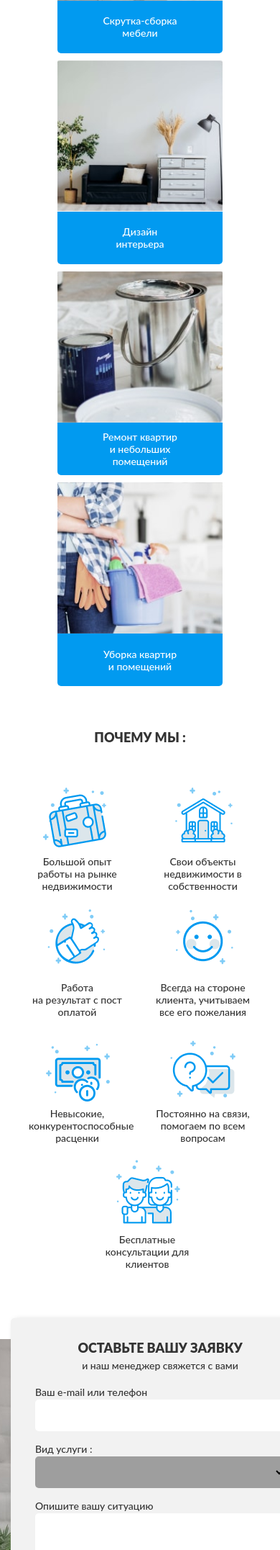
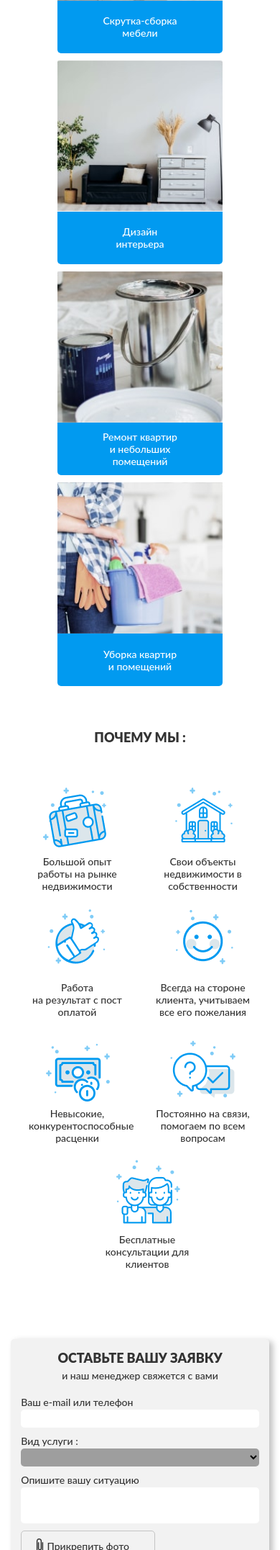
Before and after one commit to olga-evdokimova/website-ProEstate, a PHP site: page / in a window 390 px wide. Shown: the part 4347-6500 px from the top of the page at 72% size. Run offline with PHP 8.4, Linux system fonts and the light colour scheme; some libraries are stand-ins or nearby versions; grey boxes are pictures that could not be loaded.

Commit message:
Order адаптив

```diff
--- a/css/main.css
+++ b/css/main.css
@@ -759,9 +759,15 @@ input::-webkit-search-results-decoration {
   appearance: none;
   background: url("../image/contact_bg.jpg") center;
   background-size: cover;
-  height: 614px;
+  max-height: 614px;
   margin-bottom: 86px;
   position: relative;
+}
+
+@media (max-width: 580px) {
+  .order {
+    background: transparent;
+  }
 }
 
 .order__title {
@@ -789,6 +795,20 @@ input::-webkit-search-results-decoration {
   top: -29px;
   width: 416px;
   z-index: 5;
+}
+
+@media (max-width: 992px) {
+  .order__form {
+    top: 0;
+    width: calc(300px + (416 - 300) * ((100vw - 320px) / (992 - 320)));
+    padding: calc(12px + (34 - 12) * ((100vw - 320px) / (992 - 320)));
+  }
+}
+
+@media (max-width: 580px) {
+  .order__form {
+    width: 100%;
+  }
 }
 
 .order__form-title {
@@ -821,6 +841,18 @@ input::-webkit-search-results-decoration {
   width: 100%;
 }
 
+@media (max-width: 992px) {
+  .order__form-input {
+    margin-bottom: 10px;
+  }
+}
+
+@media (max-width: 580px) {
+  .order__form-input {
+    height: 25px;
+  }
+}
+
 .order__form-input::-webkit-calendar-picker-indicator {
   display: none;
 }
@@ -845,6 +877,12 @@ input::-webkit-search-results-decoration {
           justify-content: space-between;
   width: 100%;
   margin-bottom: 25px;
+}
+
+@media (max-width: 992px) {
+  .order__form-file {
+    margin-bottom: 0;
+  }
 }
 
 .order__form-close-file {
@@ -891,6 +929,12 @@ input::-webkit-search-results-decoration {
   margin-bottom: 15px;
 }
 
+@media (max-width: 992px) {
+  .order__form-file-btn {
+    margin-bottom: 10px;
+  }
+}
+
 .order__form-file-btn::before {
   content: url("../image/icon_photo.png");
   left: 15px;
@@ -918,6 +962,18 @@ input::-webkit-search-results-decoration {
   padding: 10px 0 0 10px;
   resize: none;
   width: 100%;
+}
+
+@media (max-width: 992px) {
+  .order__form-textarea {
+    margin-bottom: 10px;
+  }
+}
+
+@media (max-width: 580px) {
+  .order__form-textarea {
+    height: 50px;
+  }
 }
 
 .order__form-btn {
--- a/css/main.scss
+++ b/css/main.scss
@@ -623,10 +623,13 @@ justify-content: center;
   appearance: none;
   background: url("../image/contact_bg.jpg") center;
   background-size: cover;
-  height: 614px;
+  max-height: 614px;
   margin-bottom: 86px;
   position: relative;
+  @media (max-width: 580px){
+  background: transparent;
 
+  }
   &__title {
     display: none;
   }
@@ -645,6 +648,18 @@ justify-content: center;
     top: -29px;
     width: 416px;
     z-index: 5;
+    @media (max-width: 992px){
+     top: 0;
+     width: calc(300px + (416 - 300) * ((100vw - 320px) / (992 - 320)));
+      padding: calc(12px + (34 - 12) * ((100vw - 320px) / (992 - 320)));
+
+    }
+    @media (max-width: 580px){
+      width: 100%;
+      // left: 50%;
+      // transform: translateX(-50%);
+    }
+
   }
 
   &__form-title {
@@ -674,7 +689,12 @@ justify-content: center;
     margin-bottom: 16px;
     padding: 0 16px;
     width: 100%;
-
+    @media (max-width: 992px){
+      margin-bottom: 10px;
+    }
+    @media (max-width: 580px){
+      height: 25px;
+    }
     &::-webkit-calendar-picker-indicator {
       display: none;
     }
@@ -692,6 +712,9 @@ justify-content: center;
     justify-content: space-between;
     width: 100%;
     margin-bottom: 25px;
+    @media (max-width: 992px){
+      margin-bottom: 0;
+    }
   }
 
   &__form-close-file {
@@ -725,7 +748,9 @@ justify-content: center;
     position: relative;
     width: 187px;
     margin-bottom: 15px;
-
+    @media (max-width: 992px){
+      margin-bottom: 10px;
+    }
     &::before {
       content: url("../image/icon_photo.png");
       left: 15px;
@@ -754,6 +779,12 @@ justify-content: center;
     padding: 10px 0 0 10px;
     resize: none;
     width: 100%;
+    @media (max-width: 992px){
+      margin-bottom: 10px;
+    }
+    @media (max-width: 580px){
+      height: 50px;
+    }
   }
 
   &__form-btn {
```
